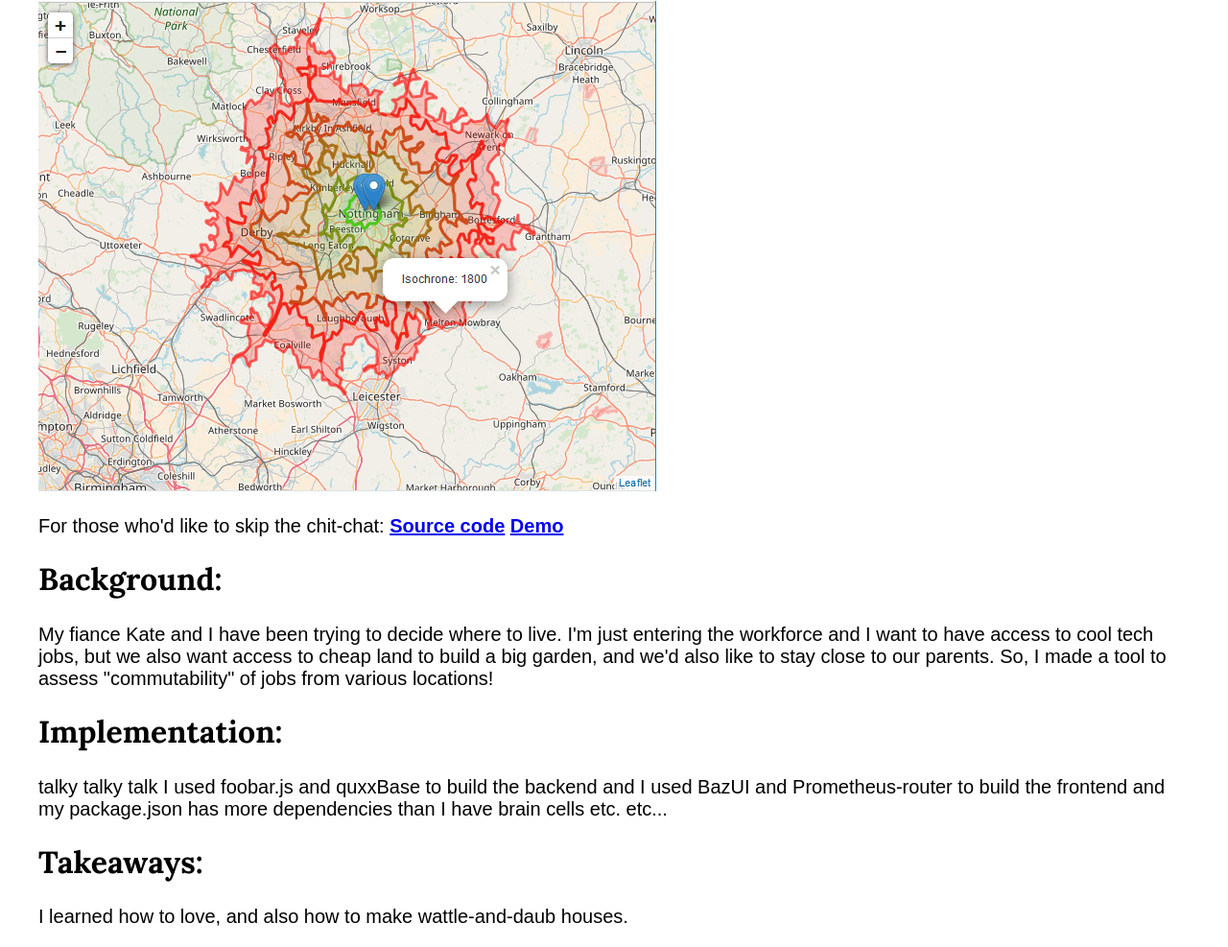
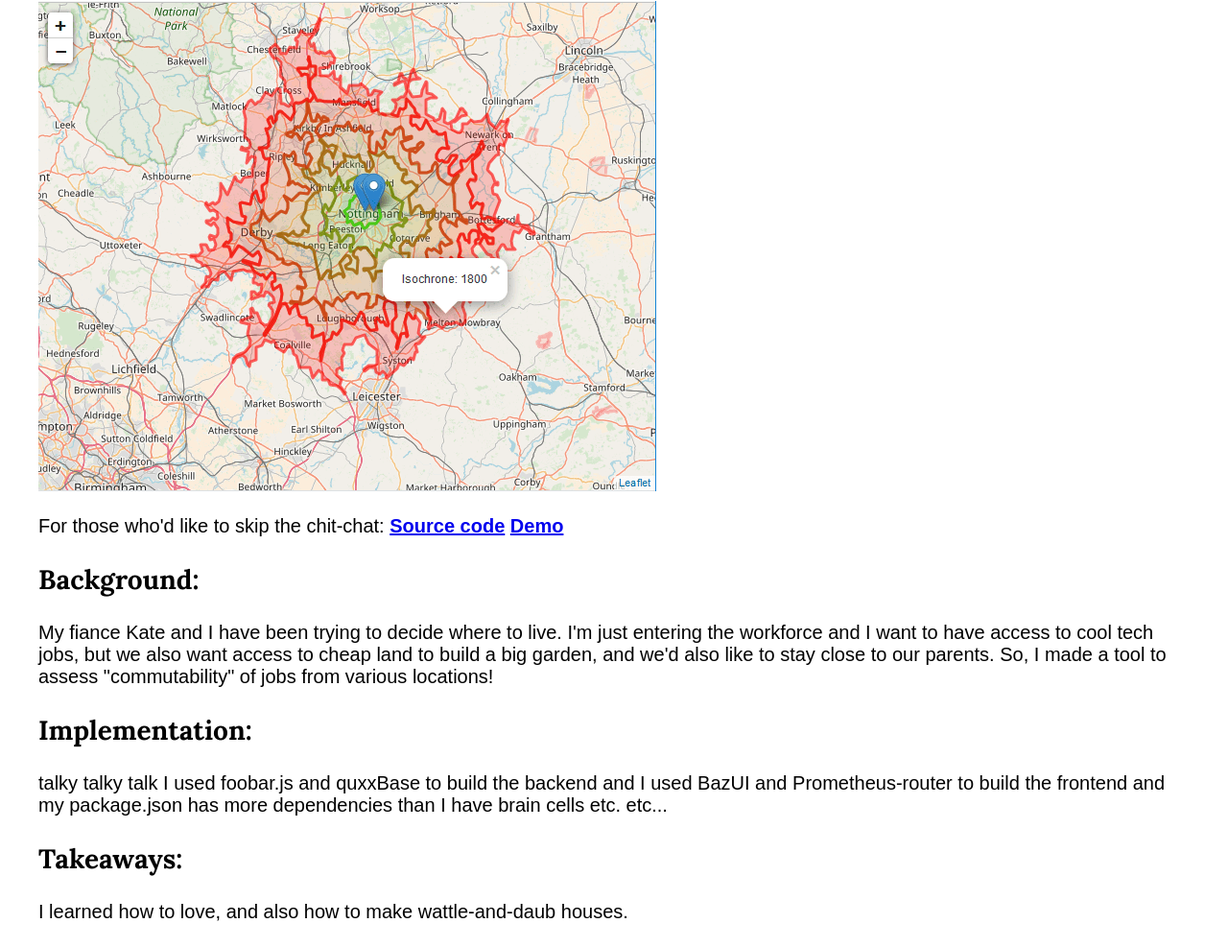
Before and after one commit to jonathanwsilva/site, a Gatsby site: page /projects/proximity/ in a window 1280 px wide. Shown: the part 299-1286 px from the top of the page at 96% size. Built offline with nearby package versions, Linux system fonts and the light colour scheme; Gatsby itself is replaced by a stand-in of ours; a web font is replaced by a local one.

Commit message:
Use H3 in markdown sections

```diff
--- a/src/data/posts/projects/proximity.md
+++ b/src/data/posts/projects/proximity.md
@@ -13,12 +13,12 @@ For those who'd like to skip the chit-chat:
 **[Source code](mongo://foobar.org)**
 **[Demo](mongo://foobar.org)**
 
-## Background:
+### Background:
 My fiance Kate and I have been trying to decide where to live. I'm just entering the workforce and I want to have access to cool tech jobs, but we also want access to cheap land to build a big garden, and we'd also like to stay close to our parents.
 So, I made a tool to assess "commutability" of jobs from various locations!
 
-## Implementation:
+### Implementation:
 talky talky talk I used foobar.js and quxxBase to build the backend and I used BazUI and Prometheus-router to build the frontend and my package.json has more dependencies than I have brain cells etc. etc...
 
-## Takeaways:
+### Takeaways:
 I learned how to love, and also how to make wattle-and-daub houses.
```
